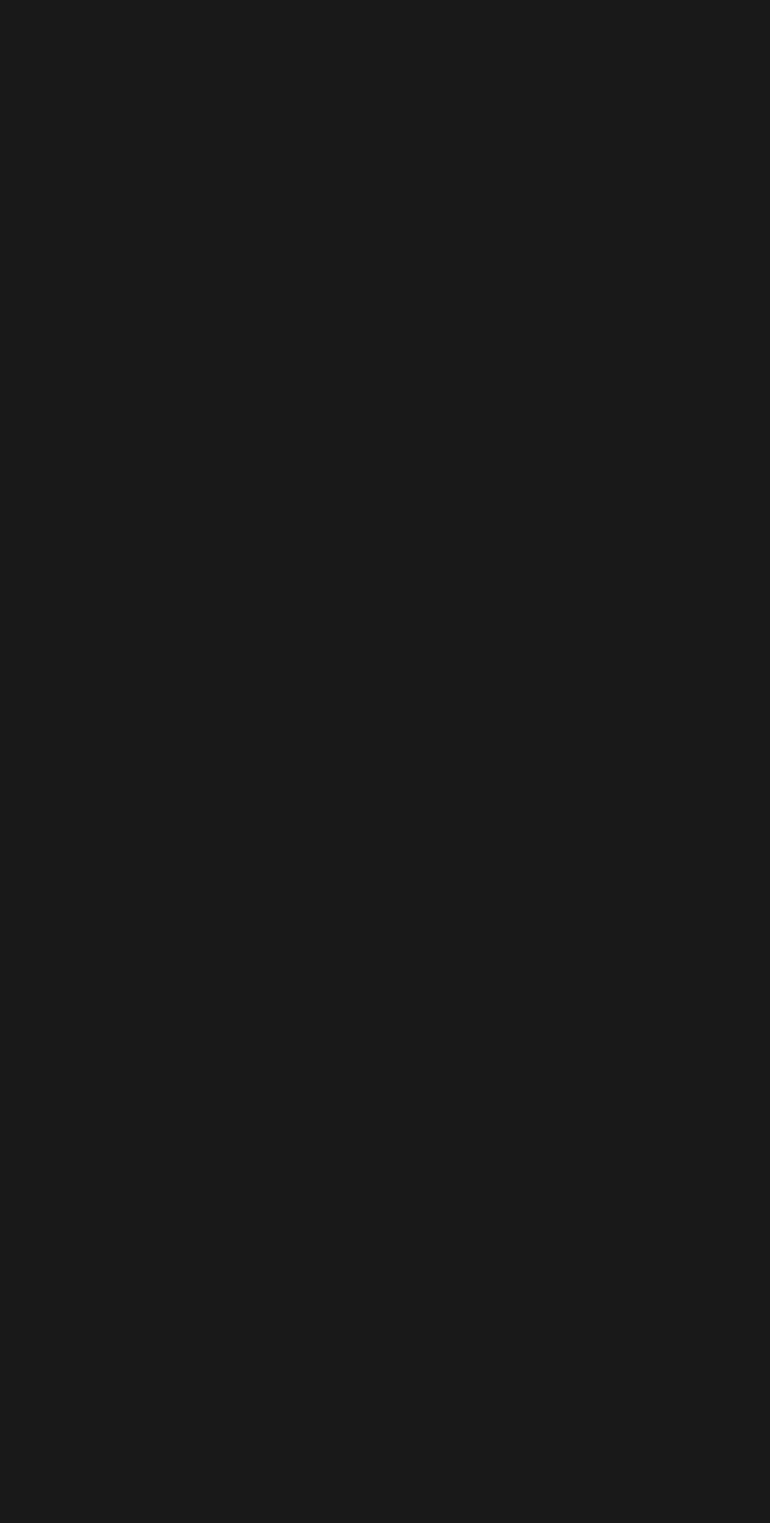
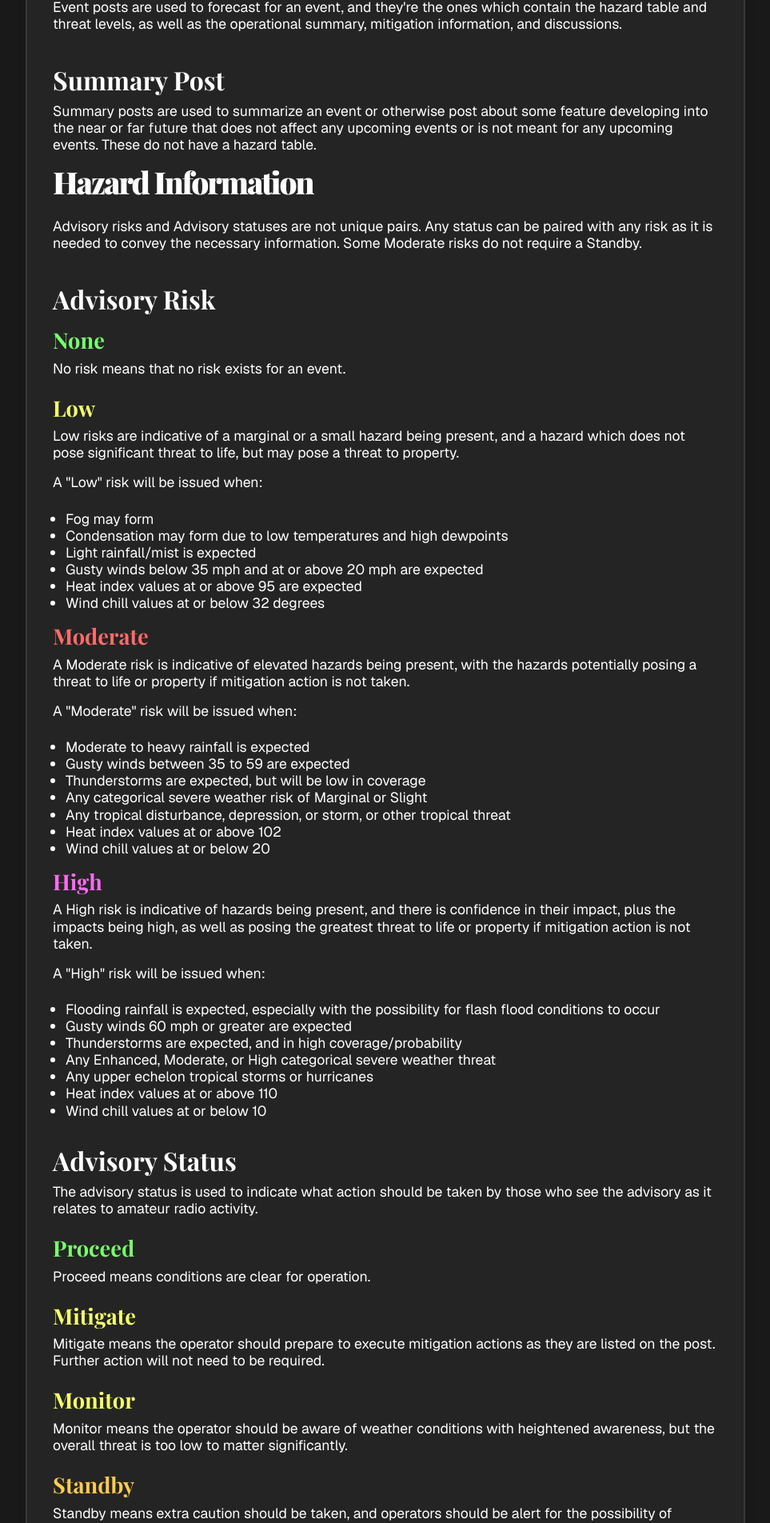
Before and after one commit to skyechannelwrx/ARC-Weather-Center, a React (Vite) app: page /info in a window 1280 px wide. Shown: the part 395-2299 px from the top of the page at 80% size, without its empty margins (158-1121 px from the left). Before the commit the page ends 800 px from the top, so only its background shows below. Built offline with nearby package versions, Linux system fonts and the light colour scheme.

Commit message:
Update to v1.5.0; added information page and adjusted advisory colors.

```diff
--- a/src/App.scss
+++ b/src/App.scss
@@ -571,6 +571,65 @@ button { font-family: var(--font-body); }
     border-radius: 10px;
     width: 100%;
     max-width: 900px;
+    padding: 1rem 2rem;
+    box-shadow: 0 10px 10px rgba(25, 25, 25, 0.75);
+    display: flex;
+    border: 2px solid variables.$high-vis-blue;
+    flex-direction: column;
+    margin-top: 1rem;
 
+    h1 {
+        font-family: var(--font-title);
+        font-weight: 900;
+        line-height: 1.05;
+        letter-spacing: -2px;
+        margin-bottom: 1.5rem;
+        font-size: clamp(2.2rem, 3vw, 2.8rem);
+    }
 
+    h2 {
+        font-family: var(--font-title);
+        font-size: clamp(1.8rem, 3vw, 2rem);
+        font-weight: bold;
+        margin-top: 1rem;
+    }
+
+    h3 {
+        font-family: var(--font-title);
+        font-size: clamp(1.4rem, 3vw, 1.7rem);
+    }
+
+    h4 { font-size: 1.3rem; }
+
+    p {
+        line-height: 1.2;
+        font-size: 1.1rem;
+        margin-bottom: 1rem;
+    }
+
+    ul {
+        padding: 0.5rem 1rem;
+        line-height: 1.2;
+        font-size: 1.1rem;
+    }
+
+    .orange {
+        color: variables.$status-orange;
+    }
+
+    .green {
+        color: variables.$status-green
+    }
+
+    .red {
+        color: variables.$status-red;
+    }
+
+    .pink {
+        color: variables.$status-pink;
+    }
+
+    .yellow {
+        color: variables.$status-yellow;
+    }
 }
--- a/src/Info.tsx
+++ b/src/Info.tsx
@@ -1,7 +1,67 @@
 export default function InformationPage() {
     return(
         <div className="information">
-
+            <h1>Information</h1>
+            <p>This page contains the information relevant to how to interpret these posts and their meanings, as well as for their intended use.</p>
+            <h1>Post Types</h1>
+            <h2>Event Post</h2>
+            <p>Event posts are used to forecast for an event, and they're the ones which contain the hazard table and threat levels, as well as the operational summary, mitigation information, and discussions.</p>
+            <h2>Summary Post</h2>
+            <p>Summary posts are used to summarize an event or otherwise post about some feature developing into the near or far future that does not affect any upcoming events or is not meant for any upcoming events. These do not have a hazard table.</p>
+            <h1>Hazard Information</h1>
+            <p>Advisory risks and Advisory statuses are not unique pairs. Any status can be paired with any risk as it is needed to convey the necessary information. Some Moderate risks do not require a Standby.</p>
+            <h2>Advisory Risk</h2>
+            <h3 className="green">None</h3>
+            <p>No risk means that no risk exists for an event.</p>
+            <h3 className="yellow">Low</h3>
+            <p>Low risks are indicative of a marginal or a small hazard being present, and a hazard which does not pose significant threat to life, but may pose a threat to property.</p>
+            <p>A "Low" risk will be issued when:</p>
+            <ul>
+                <li>Fog may form</li>
+                <li>Condensation may form due to low temperatures and high dewpoints</li>
+                <li>Light rainfall/mist is expected</li>
+                <li>Gusty winds below 35 mph and at or above 20 mph are expected</li>
+                <li>Heat index values at or above 95 are expected</li>
+                <li>Wind chill values at or below 32 degrees</li>
+            </ul>
+            <h3 className="red">Moderate</h3>
+            <p>A Moderate risk is indicative of elevated hazards being present, with the hazards potentially posing a threat to life or property if mitigation action is not taken.</p>
+            <p>A "Moderate" risk will be issued when:</p>
+            <ul>
+                <li>Moderate to heavy rainfall is expected</li>
+                <li>Gusty winds between 35 to 59 are expected</li>
+                <li>Thunderstorms are expected, but will be low in coverage</li>
+                <li>Any categorical severe weather risk of Marginal or Slight</li>
+                <li>Any tropical disturbance, depression, or storm, or other tropical threat</li>
+                <li>Heat index values at or above 102</li>
+                <li>Wind chill values at or below 20</li>
+            </ul>
+            <h3 className="pink">High</h3>
+            <p>A High risk is indicative of hazards being present, and there is confidence in their impact, plus the impacts being high, as well as posing the greatest threat to life or property if mitigation action is not taken.</p>
+            <p>A "High" risk will be issued when:</p>
+            <ul>
+                <li>Flooding rainfall is expected, especially with the possibility for flash flood conditions to occur</li>
+                <li>Gusty winds 60 mph or greater are expected</li>
+                <li>Thunderstorms are expected, and in high coverage/probability</li>
+                <li>Any Enhanced, Moderate, or High categorical severe weather threat</li>
+                <li>Any upper echelon tropical storms or hurricanes</li>
+                <li>Heat index values at or above 110</li>
+                <li>Wind chill values at or below 10</li>
+            </ul>
+            <h2>Advisory Status</h2>
+            <p>The advisory status is used to indicate what action should be taken by those who see the advisory as it relates to amateur radio activity.</p>
+            <h3 className="green">Proceed</h3>
+            <p>Proceed means conditions are clear for operation.</p>
+            <h3 className="yellow">Mitigate</h3>
+            <p>Mitigate means the operator should prepare to execute mitigation actions as they are listed on the post. Further action will not need to be required.</p>
+            <h3 className="yellow">Monitor</h3>
+            <p>Monitor means the operator should be aware of weather conditions with heightened awareness, but the overall threat is too low to matter significantly.</p>
+            <h3 className="orange">Standby</h3>
+            <p>Standby means extra caution should be taken, and operators should be alert for the possibility of weather conditions which may rapidly become unfavorable for outdoor operation, and operators should be standing by in the case conditions deteriorate and become hostile for conducting operations.</p>
+            <h3 className="red">Suspend</h3>
+            <p>Suspend means that the event/activity should be postponed until a later date. For operations or events which can be postponed, a suspend status will be preferred over a terminate status. A suspend status might be issued due to the chance for high impact to persons or equipment, or both. Operations might also be uncomfortable for operation.</p>
+            <h3 className="pink">Terminate</h3>
+            <p>Terminate status is the highest status which can be issued. A terminate status will be issued in the place of a suspend in the case of events which cannot be postponed or rearranged, as they are out of the control of the club.</p>
         </div>
     );
 }
--- a/src/PostCard.tsx
+++ b/src/PostCard.tsx
@@ -8,10 +8,10 @@ interface Props {
 const advisoryColors = {
     proceed: "green",
     mitigate: "yellow",
-    monitor: "orange",
+    monitor: "yellow",
     standby: "orange",
     suspend: "red",
-    terminate: "red",
+    terminate: "pink",
 } as const;
 
 const severityColors = {
--- a/src/PostsPage.tsx
+++ b/src/PostsPage.tsx
@@ -18,10 +18,10 @@ const posts = Object.values(modules).map(
 const advisoryColors = {
     proceed: "green",
     mitigate: "yellow",
-    monitor: "orange",
+    monitor: "yellow",
     standby: "orange",
     suspend: "red",
-    terminate: "red",
+    terminate: "pink",
 } as const;
 
 const severityColors = {
--- a/src/components/Navbar.tsx
+++ b/src/components/Navbar.tsx
@@ -7,7 +7,7 @@ export default function Navbar() {
                 <Link to="/">Home</Link>
                 <Link to="/info">Info</Link>
             </ul>
-            <p>ARC Weather Center v1.4.1</p>
+            <p>ARC Weather Center v1.5.0</p>
         </nav>
     );
 }
```
